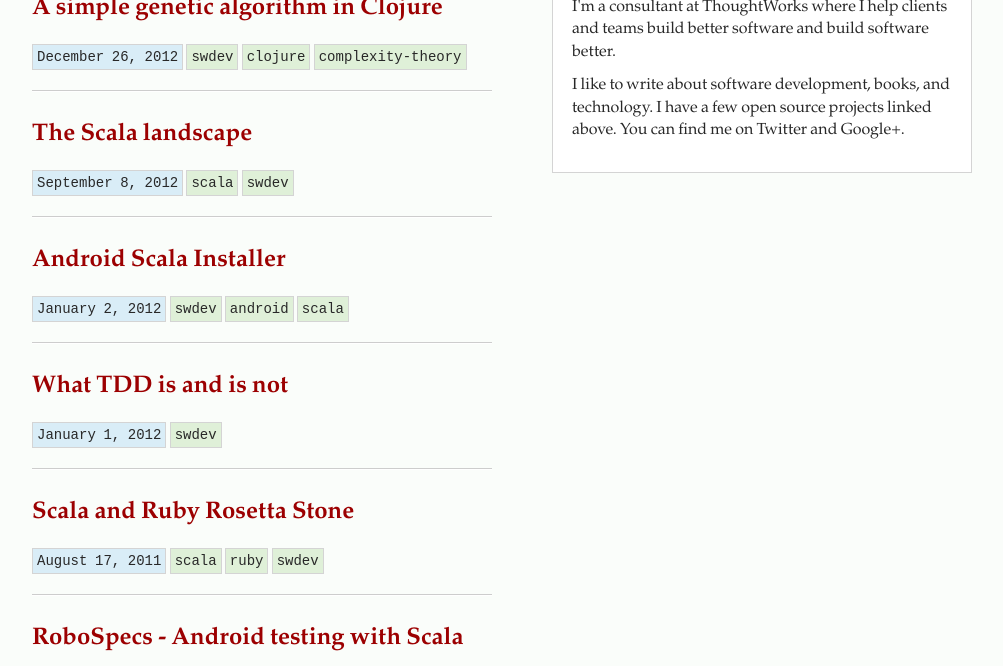
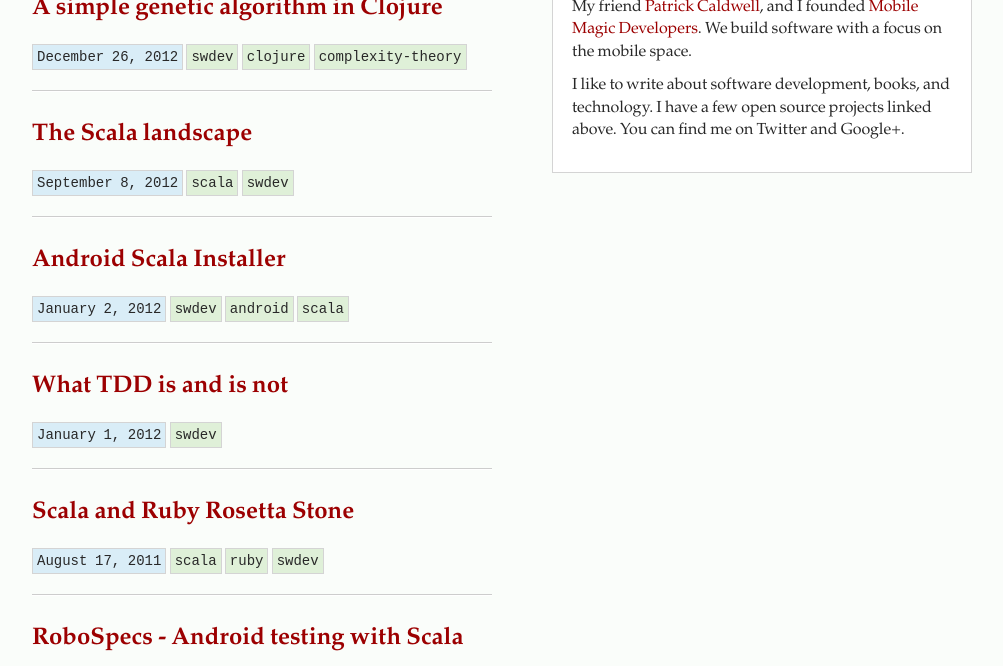
Before and after one commit to jbrechtel/blog, a Jekyll site: the page built from index.html, in a window 1280 px wide and 900 px high, cut to the strip 234-900 px from the top of the window. Shown: the whole strip, without its empty margins (138-1141 px from the left). Built offline with Jekyll 4.4.1, drawn with Linux system fonts in a browser that asks for light colours; Markdown is read by kramdown in place of the engine named in the settings.

Commit message:
Update about me...

```diff
--- a/index.html
+++ b/index.html
@@ -28,8 +28,7 @@ title: james brechtel writes here
     </div>
     <img class="img-rounded img-polaroid" alt="photo of me" src="http://1.gravatar.com/avatar/11a805ea466c387c9c66884a1996d2f8?size=120"></img>
     <p>
-    I'm a consultant at ThoughtWorks where I help
-    clients and teams build better software and build software better.
+    My friend <a href="http://dpatrickcaldwell.blogspot.com">Patrick Caldwell</a>, and I founded <a href="http://www.mobilemagicdevelopers.com">Mobile Magic Developers</a>. We build software with a focus on the mobile space.
     </p>
     <p>
     I like to write about software development, books, and technology. I have a few open
```
